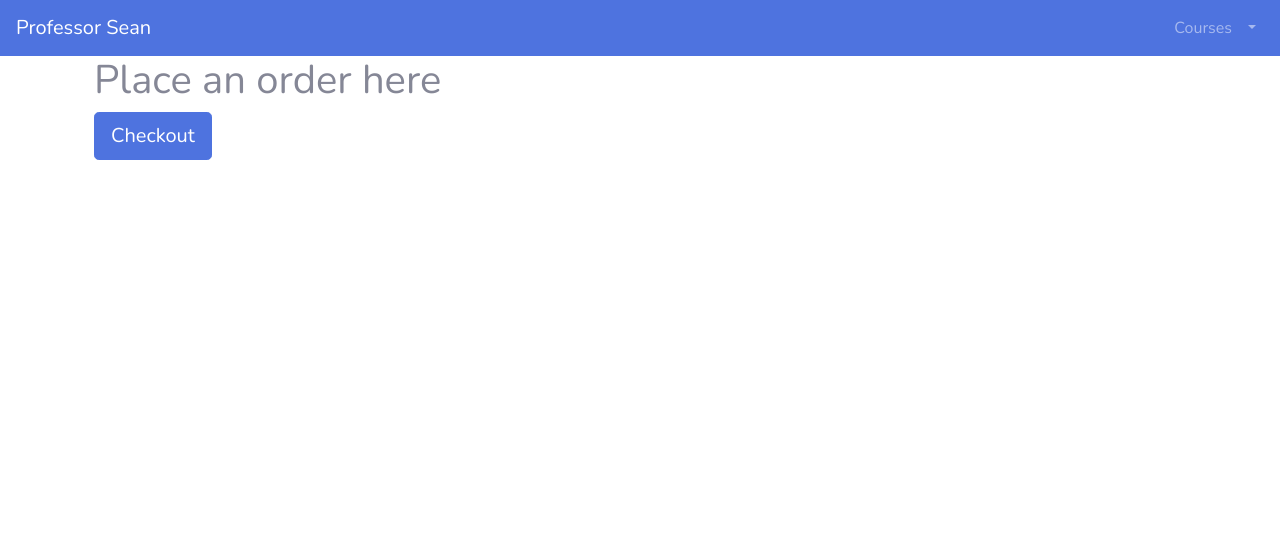
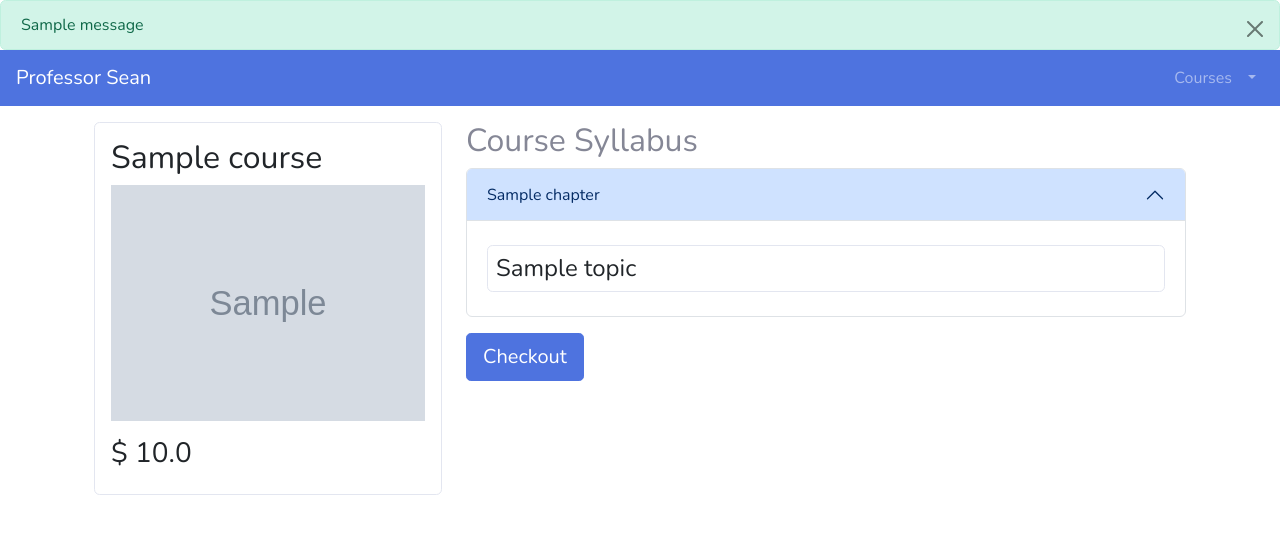
Before and after one commit to RakeshSingh2811/professorSean, a Django app: page /student/payment/1 in a window 1280 px wide. Shown: the top 534 px of the page. Run offline with Django 4.2, Linux system fonts and the light colour scheme; tables that the repository leaves empty hold one stand-in row (values such as "Sample post"); grey boxes marked "Sample" are stand-in pictures; one stand-in notice (Sample message) is shown; some libraries are stand-ins or nearby versions.

Commit message:
adding code to new repo

```diff
--- a/ProfessorSean/settings.py
+++ b/ProfessorSean/settings.py
@@ -124,6 +124,7 @@ MEDIA_URL = 'media/'
 DEFAULT_AUTO_FIELD = "django.db.models.BigAutoField"
 STRIPE_PUBLIC_KEY = os.environ.get('STRIPE_PUBLISHABLE_KEY')
 STRIPE_PRIVATE_KEY = os.environ.get('STRIPE_SECRET_KEY')
+STRIPE_ENDPOINT_SECRET = 'whsec_8c723ed4b4ce89d0b481f9411d4125c0cf86a0d078d4f88c5e2aeaba0985c58c'
 TINYMCE_DEFAULT_CONFIG = {
     'plugins': "table,spellchecker,paste,searchreplace,image,imagetools,media,codesample,link,code",
     'theme': "silver",
--- a/student/admin.py
+++ b/student/admin.py
@@ -2,3 +2,4 @@ from django.contrib import admin
 from . import models
 # Register your models
 admin.site.register(models.User)
+admin.site.register(models.Order)
--- a/student/urls.py
+++ b/student/urls.py
@@ -18,5 +18,5 @@ urlpatterns = [
          views.create_checkout_session, name='checkout'),
     path('success/', views.success, name='payment_success'),
     path('cancel/', views.cancel, name='payment_cancel'),
-
+    path('webhook/', views.stripe_webhook),
 ]
--- a/student/views.py
+++ b/student/views.py
@@ -10,7 +10,8 @@ from django.shortcuts import render, redirect, reverse
 from django.conf import settings
 from django.http import JsonResponse, HttpResponse
 from django.views.decorators.csrf import csrf_exempt
-
+from django.contrib import messages
+import json
 stripe.api_key = settings.STRIPE_PRIVATE_KEY
 YOUR_DOMAIN = 'http://127.0.0.1:8000'
 
@@ -39,8 +40,8 @@ class CourseDetails(LoginRequiredMixin, generic.TemplateView):
     def get(self, *args, **kwargs):
         course = Course.objects.get(id=kwargs.get('course_id'))
         user = self.request.user
-        subscription = Subsription.objects.filter(student=user, course=course)
-        if (len(subscription) == 0):
+        order = Order.objects.filter(email=user.email, course=course)
+        if (len(order) == 0):
             return redirect('payment', course_id=course.id)
         return super(CourseDetails, self).get(*args, **kwargs)
 
@@ -90,28 +91,48 @@ class TopicDetails(LoginRequiredMixin, generic.TemplateView):
 
 @csrf_exempt
 def create_checkout_session(request):
+    data = json.loads(request.body.decode("utf-8"))
+    course = Course.objects.get(id=data['id'], name=data['course'])
+    order = Order(email=" ", paid="False", amount=0,
+                  description=" ", course=course)
+    order.save()
     session = stripe.checkout.Session.create(
+        customer_email=request.user.email,
+        client_reference_id=request.user.id if request.user.is_authenticated else None,
         payment_method_types=['card'],
         line_items=[{
             'price_data': {
-                'currency': 'inr',
+                'currency': 'usd',
                 'product_data': {
-                    'name': 'Intro to Django Course',
+                    'name': course,
                 },
-                'unit_amount': 10000,
+                'unit_amount': int(course.price*100),
+
             },
             'quantity': 1,
         }],
+        metadata={
+            "order_id": order.id
+        },
         mode='payment',
-        success_url=request.build_absolute_uri(reverse('payment_success')),
+        success_url=request.build_absolute_uri(
+            reverse('studentcourse')),
         cancel_url=request.build_absolute_uri(reverse('payment_cancel'))
     )
+    messages.success(
+        request, "Payment Successfully done! You can access the course now")
     return JsonResponse({'id': session.id})
 
 
 def payment(request, course_id):
     course = Course.objects.get(id=course_id)
-    return render(request, 'student/checkout.html', {course: course})
+    chapters = Chapter.objects.filter(course=course)
+    topics = []
+    for chapter in chapters:
+        topic = Topic.objects.filter(chapter=chapter)
+        for t in topic:
+            topics.append(t)
+    return render(request, 'student/checkout.html', {"course": course, "chapters": chapters, "topics": topics})
 
 # success view
 
@@ -124,3 +145,37 @@ def success(request):
 
 def cancel(request):
     return render(request, 'student/cancel.html')
+
+
+@csrf_exempt
+def stripe_webhook(request):
+    endpoint_secret = settings.STRIPE_ENDPOINT_SECRET
+    payload = request.body
+    sig_header = request.META['HTTP_STRIPE_SIGNATURE']
+    event = None
+    try:
+        event = stripe.Webhook.construct_event(
+            payload, sig_header, endpoint_secret
+        )
+    except ValueError as e:
+        # Invalid payload
+        return HttpResponse(status=400)
+    except stripe.error.SignatureVerificationError as e:
+        # Invalid signature
+        return HttpResponse(status=400)
+        # Handle the checkout.session.completed event
+     # Handle the checkout.session.completed event
+    if event['type'] == 'checkout.session.completed':
+        # NEW CODE
+        session = event['data']['object']
+        # getting information of order from session
+        customer_email = session["customer_details"]["email"]
+        price = session["amount_total"] / 100
+        sessionID = session["id"]
+        # grabbing id of the order created
+        ID = session["metadata"]["order_id"]
+        # Updating order
+        Order.objects.filter(id=ID).update(
+            email=customer_email, amount=price, paid=True, description=sessionID)
+
+    return HttpResponse(status=200)
--- a/templates/base.html
+++ b/templates/base.html
@@ -25,6 +25,16 @@
 </head>
 
 <body>
+    {% if messages %}
+    <div class="message">
+        {% for message in messages %}
+        <div class="alert alert-{{ message.tags }} alert-dismissible fade show m-0" role="alert">
+            {{ message }}
+            <button type="button" class="btn-close" data-bs-dismiss="alert" aria-label="Close"></button>
+        </div>
+        {% endfor %}
+    </div>
+    {% endif %}
 
     {% block content %}
 
--- a/templates/student/checkout.html
+++ b/templates/student/checkout.html
@@ -3,14 +3,55 @@
 
 {% block content %}
 {% include "student/navbar.html" %}
-<div class="container">
-    <h1>Place an order here</h1>
-    <button type="button" class="btn btn-lg btn-primary" id="checkout-button">Checkout</button>
+<div class="container mt-3">
+    <div class="row">
+        <div class="col-md-4">
+            <div class="card p-3">
+                <h2>{{course}}</h2>
+                <img src="{{course.image.url}}" alt="{{course}}">
+                <h3 class="mt-3">$ {{course.price}}</h3>
+            </div>
+        </div>
+        <div class="col-md-8">
+            <h2>Course Syllabus</h2>
+            <div class="accordion" id="accordionExample">
+                {% for chapter in chapters %}
+                <div class="accordion-item">
+                    <h2 class="accordion-header" id="headingOne">
+                        <button class="accordion-button" type="button" data-bs-toggle="collapse"
+                            data-bs-target="#chapter{{course.id}}" aria-expanded="true"
+                            aria-controls="chapter{{course.id}}">
+                            {{chapter}}
+                        </button>
+                    </h2>
+                    <div id="chapter{{course.id}}" class="accordion-collapse collapse
+                    {% if chapter == chapters|first %}
+                        {{'show'}}
+                    {% endif %}
+                        " aria-labelledby="headingOne" data-bs-parent="#accordionExample">
+                        <div class="accordion-body">
+                            <div class="d-flex flex-column">
+                                {% for topic in topics %}
+                                {% if topic.chapter == chapter %}
+                                <div class="card mt-2 mb-2 p-2">
+                                    <h4 class="m-0">{{topic}}</h4>
+                                </div>
+                                {% endif %}
+                                {% endfor %}
+                            </div>
+                        </div>
+                    </div>
+                </div>
+                {% endfor %}
+            </div>
+            <button type="button" class="btn btn-lg btn-primary mt-3" id="checkout-button">Checkout</button>
+        </div>
+    </div>
 
 </div>
 <script type="text/javascript">
     // Create an instance of the Stripe object with your publishable API key
-    var stripe = Stripe('pk_test_51NXfEXSJzpcofzVROKLKb5RG8sCRU5lYkAbfYCtNSnsDNouzGCcPOTa26AxHvUdhI1pAVrbX1VPVF5uyzvr8S1Nh00GeVhCw2J');
+    var stripe = Stripe('pk_test_51O1kIxInhpixAxXP7h5hGlRvCybaZNfEyKa74wEJTo5ODsl8P5g8mQbLr1qfguKqEuueqXwO87KXDxjCz05s7yBc00IKYX7K85');
     var checkoutButton = document.getElementById('checkout-button');
 
     checkoutButton.addEventListener('click', function () {
@@ -18,6 +59,10 @@
         // created in step 3.
         fetch('/student/create-checkout-session/', {
             method: 'POST',
+            body: JSON.stringify({
+                course: '{{course}}',
+                id: '{{course.id}}'
+            })
         })
             .then(function (response) {
                 return response.json();
```
Also changed, not shown: student/models.py (+8 -2 lines), student/migrations/0004_order.py (added), student/migrations/0005_delete_subsription.py (added).
